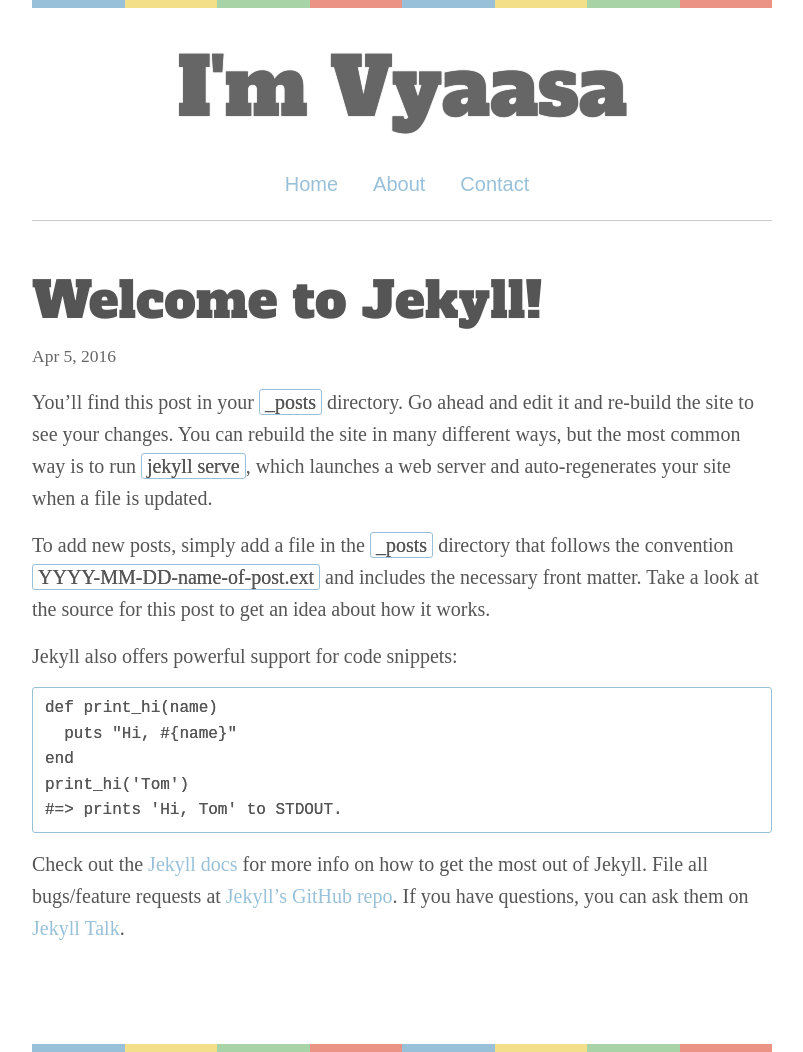
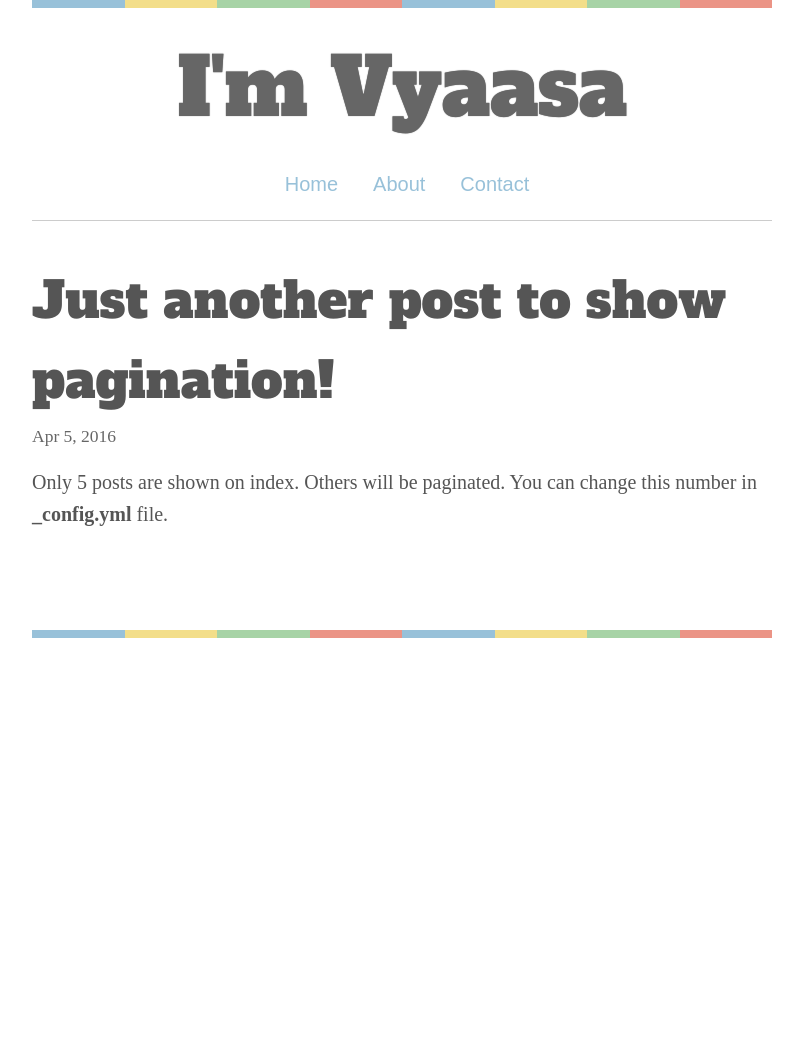
Before and after one commit to sharu725/vyaasa, a Jekyll site: the page built from _posts/2016-04-05-welcome-to-jekyll-2.markdown, in a window 1280 px wide. Shown: the whole page, without its empty margins (238-1041 px from the left). Built offline with Jekyll 4.4.1, drawn with Linux system fonts in a browser that asks for light colours; some web fonts are replaced; comment, search, counter and statistics services are not loaded; after the commit the page ends 900 px from its top, so only the background shows below that.

Commit message:
title font updation from config + form api updation possible from config

```diff
--- a/_config.yml
+++ b/_config.yml
@@ -7,6 +7,8 @@
 
 # Site settings
 title: "I'm Vyaasa"
+title-font-size: '4em' # a provision to adjust the size of your title. If it is too long then do resize to a smaller value. By default it will be 4em.
+
 email: your-email@domain.com
 description: > # this means to ignore newlines until "baseurl:"
   Vyaasa is a minimal Jekyll theme meant for writers. Long text posts will look good with this layout. This is a free theme and can be used for all kinds of Jekyll blogs.
@@ -25,8 +27,12 @@ paginate_path: /page:num/
 # Tracker
 analytics: UA-83979019-1
 
-#comments
+# Comments
 disqus-shortname: webjeda-demo
+
+# Contact form
+# Go to https://getsimpleform.com and get a API token by signing up with your email and enter that here
+api-token:
 
 #CSS
 sass:
--- a/_posts/2016-04-05-welcome-to-jekyll-2.markdown
+++ b/_posts/2016-04-05-welcome-to-jekyll-2.markdown
@@ -1,24 +1,7 @@
 ---
 layout: post
-title:  "Welcome to Jekyll!"
+title:  "Just another post to show pagination!"
 categories: jekyll update
 ---
-You’ll find this post in your `_posts` directory. Go ahead and edit it and re-build the site to see your changes. You can rebuild the site in many different ways, but the most common way is to run `jekyll serve`, which launches a web server and auto-regenerates your site when a file is updated.
 
-To add new posts, simply add a file in the `_posts` directory that follows the convention `YYYY-MM-DD-name-of-post.ext` and includes the necessary front matter. Take a look at the source for this post to get an idea about how it works.
-
-Jekyll also offers powerful support for code snippets:
-
-{% highlight ruby %}
-def print_hi(name)
-  puts "Hi, #{name}"
-end
-print_hi('Tom')
-#=> prints 'Hi, Tom' to STDOUT.
-{% endhighlight %}
-
-Check out the [Jekyll docs][jekyll-docs] for more info on how to get the most out of Jekyll. File all bugs/feature requests at [Jekyll’s GitHub repo][jekyll-gh]. If you have questions, you can ask them on [Jekyll Talk][jekyll-talk].
-
-[jekyll-docs]: http://jekyllrb.com/docs/home
-[jekyll-gh]:   https://github.com/jekyll/jekyll
-[jekyll-talk]: https://talk.jekyllrb.com/
+Only 5 posts are shown on index. Others will be paginated. You can change this number in **_config.yml** file.
--- a/_sass/_layout.scss
+++ b/_sass/_layout.scss
@@ -16,7 +16,7 @@
 }
 
 .site-title {
-    font-size: 4em;
+    font-size: $title-font-size;
     line-height: 2;
     letter-spacing: -1px;
     margin-bottom: 0;
--- a/css/main.scss
+++ b/css/main.scss
@@ -8,6 +8,8 @@
 // Our variables
 $base-font-family: 'Source Serif Pro', serif;
 $base-font-size:   20px;
+$title-font-size: {{site.title-font-size}};
+
 $base-font-weight: 400;
 $small-font-size:  $base-font-size * 0.875;
 $base-line-height: 1.6;
```
Also changed, not shown: _pages/about.md (+5 -0 lines), _pages/contact.md (+6 -3 lines).
